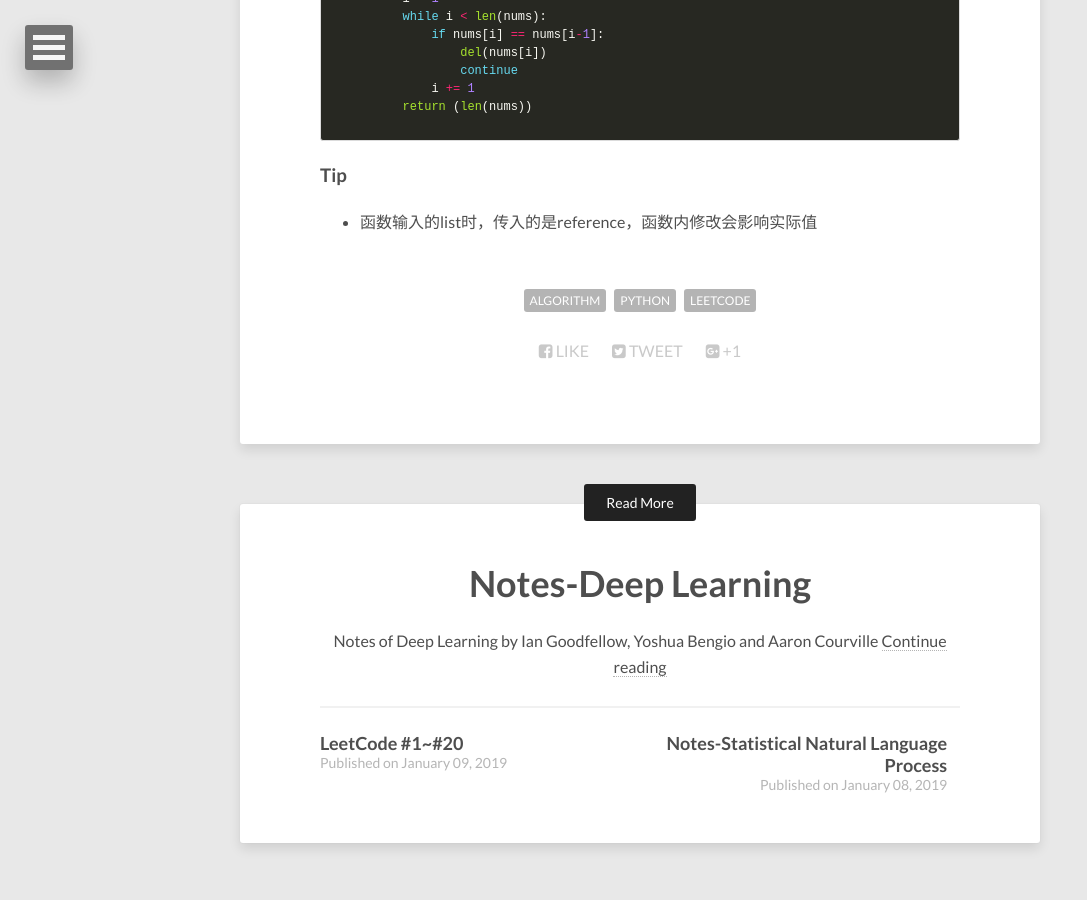
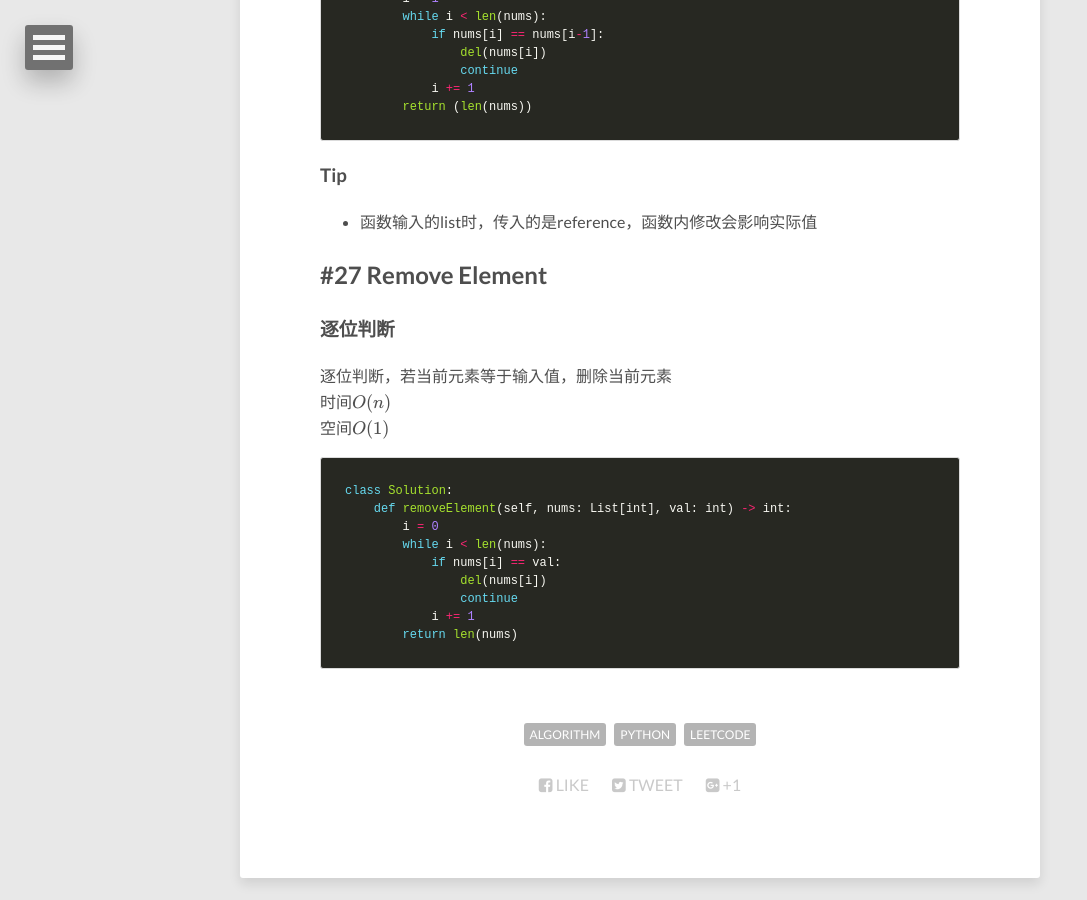
Before and after one commit to Wangbin-Sun/wangbin-sun.github.io, a Jekyll site: the page built from _posts/2019-03-09-leetcode-21-to-40.md, in a window 1280 px wide and 900 px high, scrolled down 5741 px. Shown: the whole window, without its empty margins (0-1087 px from the left). Built offline with Jekyll 4.4.1, drawn with Linux system fonts in a browser that asks for light colours; nearby versions of some CDN libraries; formulas are drawn with MathJax 3.

Commit message:
Update Leetcode to #27

````diff
--- a/_posts/2019-03-09-leetcode-21-to-40.md
+++ b/_posts/2019-03-09-leetcode-21-to-40.md
@@ -253,3 +253,21 @@ class Solution:
 
 ### Tip
 * 函数输入的list时，传入的是reference，函数内修改会影响实际值
+
+## #27 Remove Element
+
+### 逐位判断
+逐位判断，若当前元素等于输入值，删除当前元素
+时间$O(n)$
+空间$O(1)$
+```python
+class Solution:
+    def removeElement(self, nums: List[int], val: int) -> int:
+        i = 0
+        while i < len(nums):
+            if nums[i] == val:
+                del(nums[i])
+                continue
+            i += 1
+        return len(nums)
+```
````
Also changed, not shown: 1 other file.
